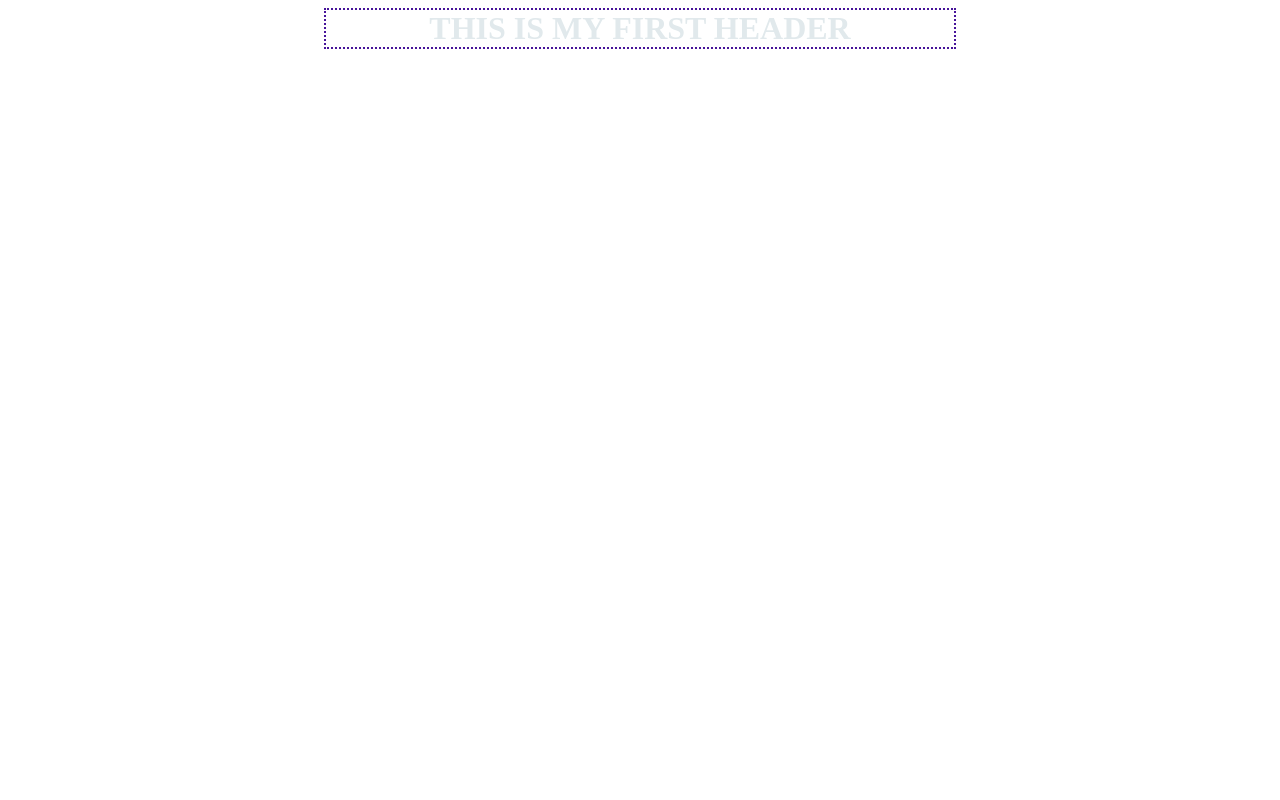
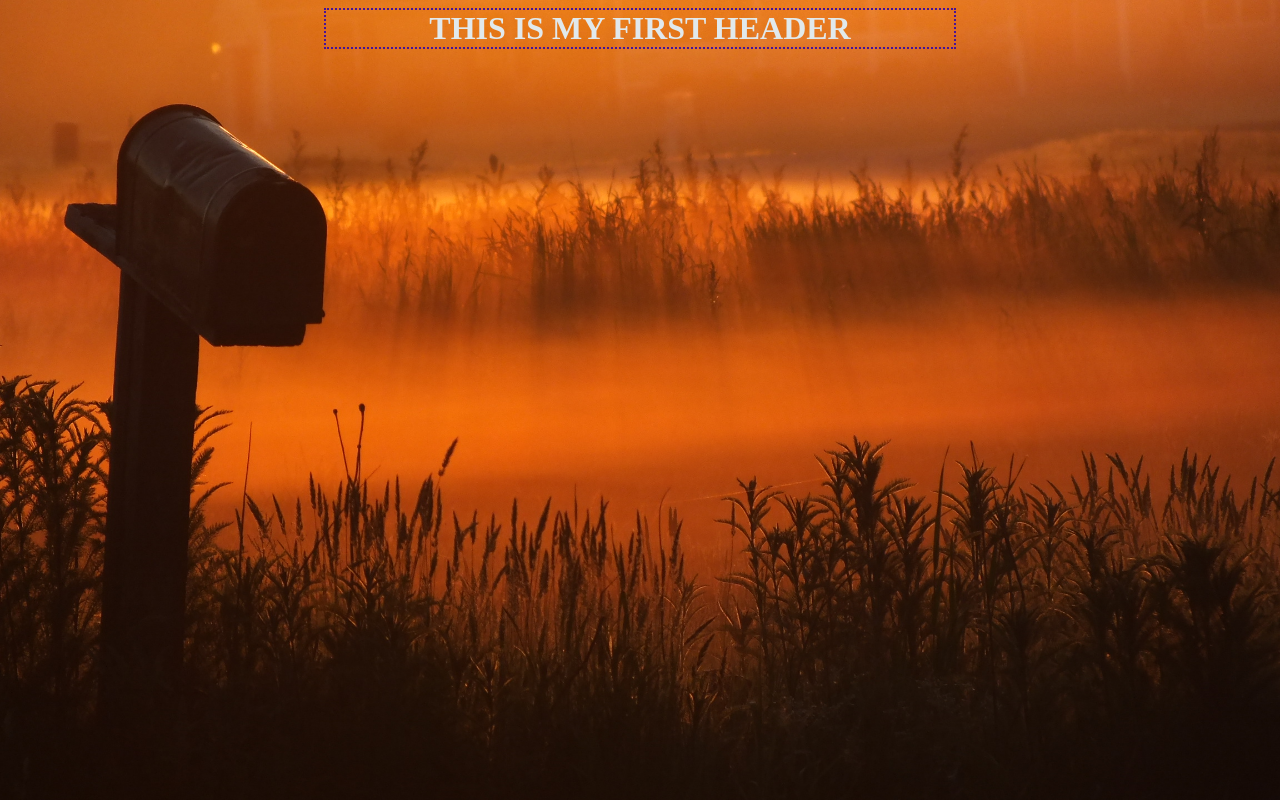
Before and after one commit to nvsiblej/20180317, a plain HTML site: page index.html in a window 1280 px wide. Drawn offline with Linux system fonts and the light colour scheme.

Commit message:
Added image

```diff
--- a/app.css
+++ b/css/app.css
@@ -15,3 +15,8 @@ color: rgb(225, 233, 236);
     margin-right: auto;
     width: 50%;
 }
+body{
+    background: url("../images/DSCF1283.JPG");
+    background-size: cover;
+    background-repeat: no-repeat;
+}
--- a/index.html
+++ b/index.html
@@ -1,6 +1,6 @@
 <html>
 
-    <link rel="stylesheet" type="text/css" href="app.css">
+    <link rel="stylesheet" type="text/css" href="css\app.css">
 <body>
     <div class="container">
 
```
Also changed, not shown: images/DSCF1283.JPG (added).
